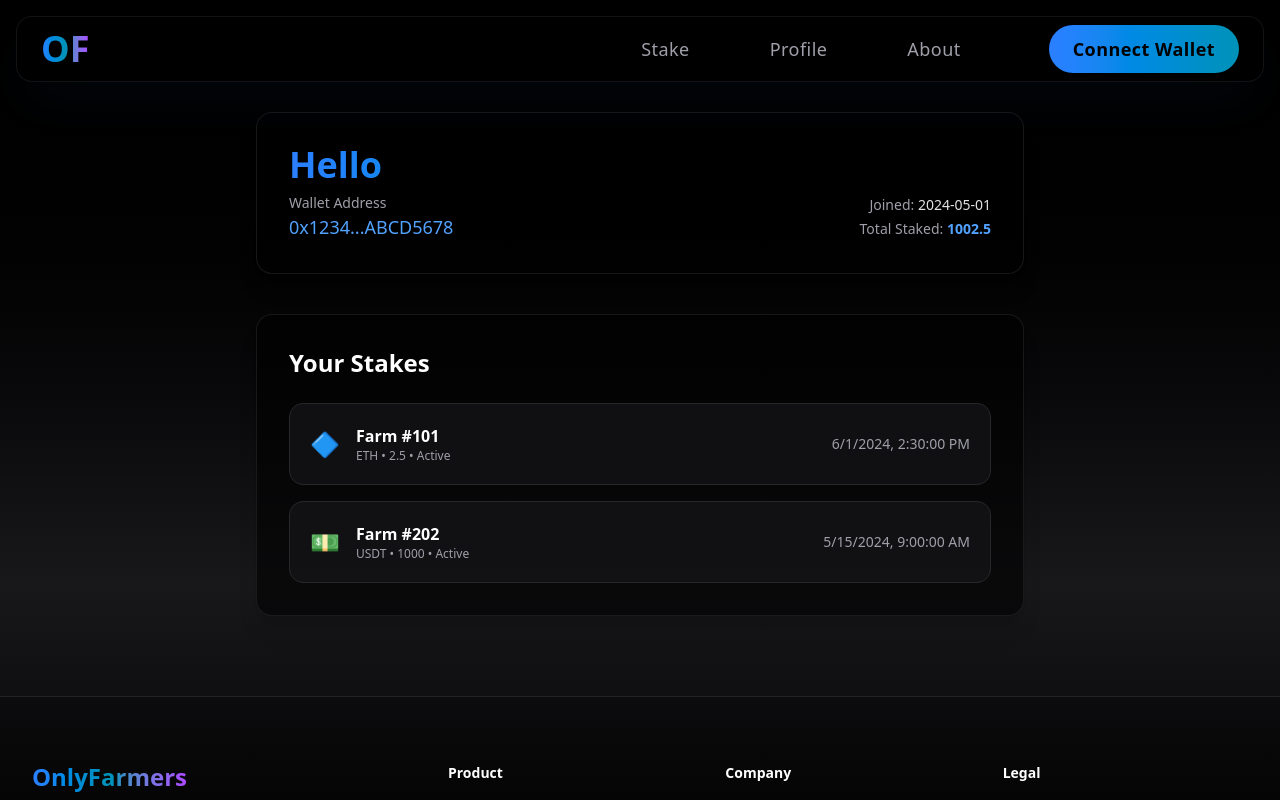
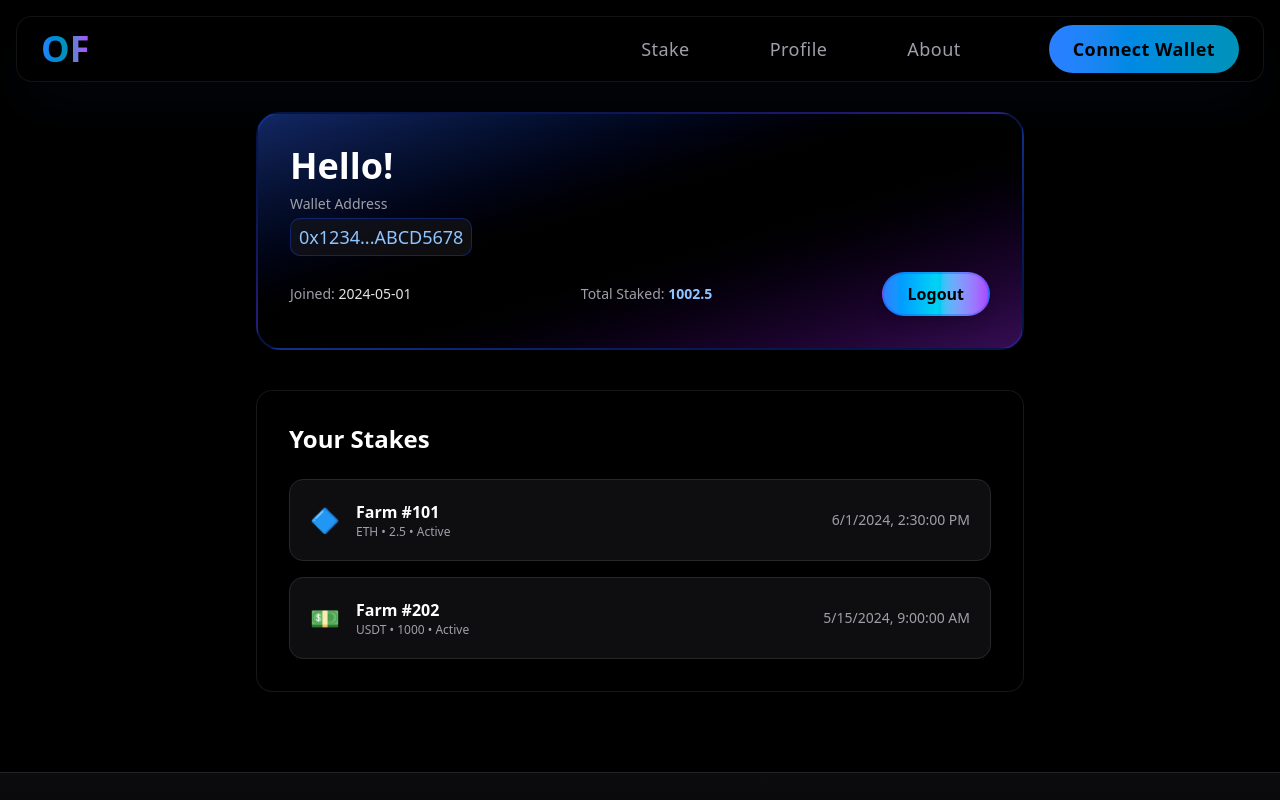
Before and after one commit to OoviyaManickam/OnlyFarmers, a Next.js app in the folder frontend/: page /profile in a window 1280 px wide. Shown: the top 800 px of the page. Built offline with nearby package versions, Linux system fonts and the light colour scheme.

Commit message:
profile card changes

```diff
--- a/frontend/src/app/profile/page.tsx
+++ b/frontend/src/app/profile/page.tsx
@@ -5,6 +5,9 @@ import Footer from '@/components/footer';
 import { useState } from 'react';
 
 const dummyWallet = '0x1234...ABCD5678';
+const dummyProfile = {
+  joined: '2024-05-01',
+};
 const dummyStakes = [
   {
     id: 'stake1',
@@ -57,28 +60,48 @@ export default function ProfilePage() {
   const [expanded, setExpanded] = useState<string | null>(null);
   const [withdrawStake, setWithdrawStake] = useState<string | null>(null);
 
+  // Dummy logout handler
+  const handleLogout = () => {
+    alert('Logged out!');
+  };
+
   return (
-    <main className="min-h-screen bg-gradient-to-b from-black via-zinc-900 to-black relative">
-      <div className="absolute inset-0 bg-[radial-gradient(ellipse_at_top,_var(--tw-gradient-stops))] from-blue-900/20 via-black/0 to-transparent"></div>
-      <div className="absolute inset-0 bg-[radial-gradient(ellipse_at_bottom_right,_var(--tw-gradient-stops))] from-cyan-900/10 via-black/0 to-transparent"></div>
+    <main className="min-h-screen bg-black relative overflow-x-hidden">
+      {/* Visible neon background effects */}
+      <div className="absolute inset-0 -z-10 pointer-events-none">
+        {/* Large neon gradients */}
+        <div className="absolute top-[-200px] left-[-200px] w-[600px] h-[600px] bg-gradient-to-br from-blue-600 via-cyan-400 to-purple-600 opacity-60 rounded-full blur-[120px]"></div>
+        <div className="absolute bottom-[-180px] right-[-180px] w-[500px] h-[500px] bg-gradient-to-tr from-purple-600 via-blue-500 to-cyan-400 opacity-50 rounded-full blur-[100px]"></div>
+        {/* Neon grid overlay */}
+        <div className="absolute inset-0 bg-[linear-gradient(90deg,rgba(0,255,255,0.08)_1px,transparent_1px),linear-gradient(180deg,rgba(0,255,255,0.08)_1px,transparent_1px)] bg-[size:60px_60px]"></div>
+        {/* Subtle center glow */}
+        <div className="absolute left-1/2 top-1/3 -translate-x-1/2 w-[700px] h-[200px] bg-gradient-to-r from-blue-500/30 via-cyan-400/20 to-purple-500/30 rounded-full blur-2xl opacity-70"></div>
+      </div>
       <div className="relative flex flex-col min-h-screen">
         <Navbar />
         <div className="container mx-auto px-6 lg:px-8 pb-20 pt-18 flex-grow">
           <div className="pt-10 max-w-3xl mx-auto">
-            <div className="bg-black/60 border border-zinc-800/60 rounded-2xl p-8 mb-10 shadow-xl">
-              <h1 className="text-3xl md:text-4xl font-bold bg-gradient-to-r from-blue-500 via-cyan-600 to-purple-500 text-transparent bg-clip-text mb-2 font-space-grotesk">Hello</h1>
-              <div className="flex flex-col md:flex-row md:items-center md:justify-between gap-4">
-                <div>
-                  <div className="text-zinc-400 text-sm">Wallet Address</div>
-                  <div className="font-mono text-lg text-blue-400">{dummyWallet}</div>
+            {/* Profile Card - new style, no avatar, just Hello! and info */}
+            <div className="bg-gradient-to-br from-blue-900/70 via-black/80 to-purple-900/60 border-2 border-blue-700/30 rounded-3xl p-8 mb-10 shadow-2xl flex flex-col md:flex-row md:items-center gap-8 relative overflow-hidden">
+              <div className="flex-1">
+                <div className="flex flex-col md:flex-row md:items-center md:justify-between gap-2 mb-2">
+                  <div className="flex items-center gap-2">
+                    <span className="text-3xl md:text-4xl font-bold text-white font-space-grotesk">Hello!</span>
+                  </div>
                 </div>
-                <div className="flex flex-col gap-1 text-zinc-400 text-sm md:text-right">
-                  <div>Joined: <span className="text-zinc-200">2024-05-01</span></div>
-                  <div>Total Staked: <span className="text-blue-400 font-semibold">{dummyStakes.reduce((a, s) => a + s.amount, 0)} </span></div>
+                <div className="text-zinc-400 text-sm mt-2">Wallet Address</div>
+                <div className="font-mono text-lg text-blue-300 bg-zinc-900/60 px-2 py-1 rounded-lg inline-block mt-1 border border-blue-700/40">
+                  {dummyWallet}
+                </div>
+                <div className="flex flex-col md:flex-row md:items-center md:justify-between gap-2 mt-4">
+                  <div className="text-zinc-400 text-sm">Joined: <span className="text-zinc-200">{dummyProfile.joined}</span></div>
+                  <div className="text-zinc-400 text-sm">Total Staked: <span className="text-blue-300 font-semibold">{dummyStakes.reduce((a, s) => a + s.amount, 0)}</span></div>
+                  <button onClick={handleLogout} className="px-6 py-2 bg-gradient-to-r from-blue-500 via-cyan-400 to-purple-500 text-black font-bold rounded-full shadow-lg hover:scale-105 transition-all border-2 border-blue-700/30 mt-2 md:mt-0">Logout</button>
                 </div>
               </div>
             </div>
 
+            {/* Stakes Dashboard */}
             <div className="bg-black/60 border border-zinc-800/60 rounded-2xl p-8 shadow-xl">
               <h2 className="text-2xl font-bold text-white mb-6 font-space-grotesk">Your Stakes</h2>
               <div className="space-y-4">
```
